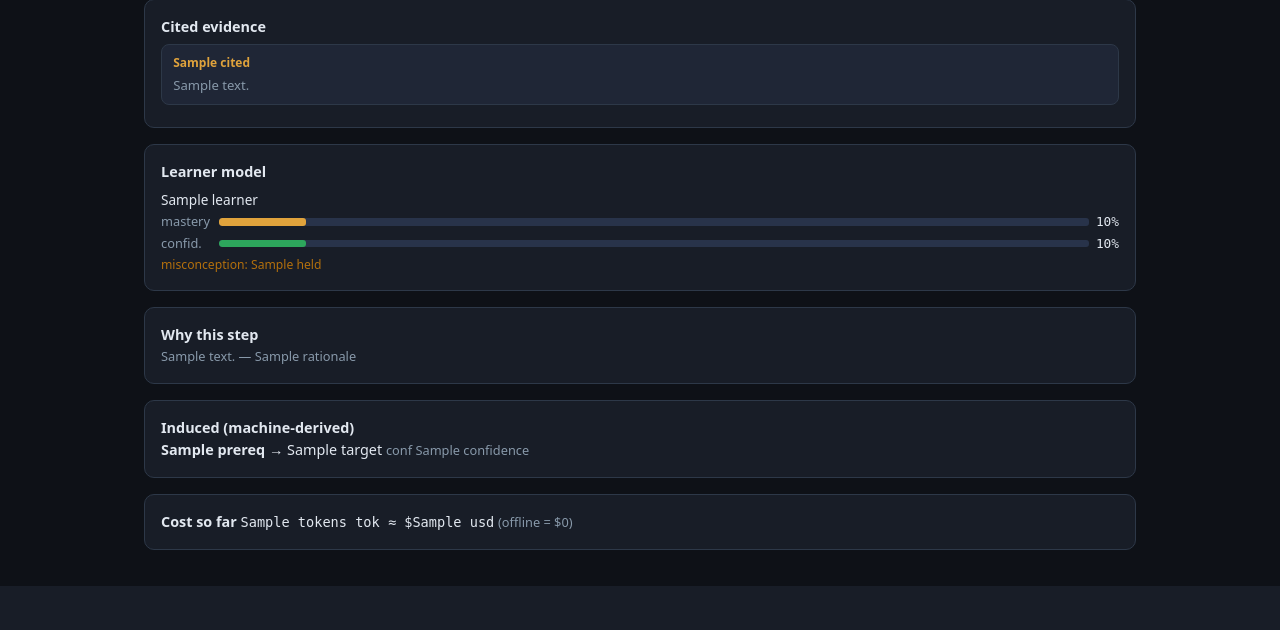
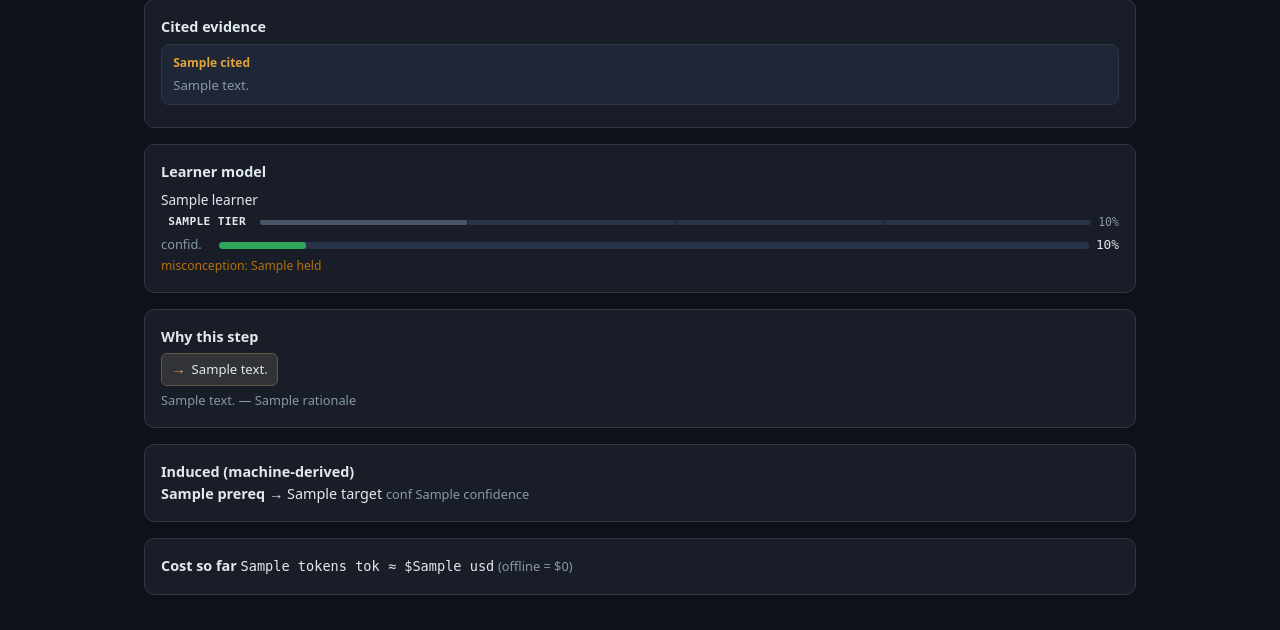
Before and after one commit to The-Architect-3906/LitNavigator, a Python web app: template litnav/ui/templates/agent.html in a window 1280 px wide, after a click on "Glass box". Shown: the part 367-997 px from the top of the page. Before the commit the page ends 953 px from the top, so only its background shows below. Run offline with Jinja, Linux system fonts and the light colour scheme; the template is opened without the code that fills it: most values are stand-ins (such as "Sample title", 1, 10 or a date in 2020); some libraries are stand-ins or nearby versions.

Commit message:
feat(ui): named mastery tiers + plain-language why-this-next (B4)
- flow_meta.py: add mastery_tier() (Seen/Familiar/Solid/Mastered thresholds
  0/0.30/0.55/0.78), DECISION_SENTENCES map, and why_sentence() helper
- interactive.py: include tier key in learner[] presenter; include
  why_sentence in state events from _terminal_events()
- agent.html: replace single mastery bar with 4-segment tier meter + tier
  chip (amber=Familiar, green=Solid/Mastered, gray=Seen) + % mono subscript;
  add #why-human chip for plain-language sentence above raw detail token;
  JS updateGlass renders tier chip + meter dynamically on SSE state events

Co-Authored-By: Claude Sonnet 4.6 <noreply@anthropic.com>

```diff
--- a/litnav/ui/interactive.py
+++ b/litnav/ui/interactive.py
@@ -16,7 +16,7 @@ from litnav.nodes.retrieve import retrieve_node
 from litnav.recommend.recommend_next import recommend_next
 from litnav.storage import repo
 from litnav.ui.cost import session_cost
-from litnav.ui.flow_meta import meta_for
+from litnav.ui.flow_meta import meta_for, mastery_tier, why_sentence
 from litnav.ui.graph_svg import to_svg
 from litnav.ui.trace import concept_graph
 # Open-world cold-start (live mode): discover real sources → digest into a graph → teach.
@@ -185,7 +185,8 @@ class TutorSession:
         events.extend([
             {"type": "state", "route": cur["route"], "route_version": cur["route_version"],
              "learner": cur["learner"], "cited": cur["cited"], "decision": cur["decision"],
-             "rationale": cur["rationale"], "induced": cur["induced"], "intent": cur.get("intent"),
+             "rationale": cur["rationale"], "why_sentence": why_sentence(cur.get("decision")),
+             "induced": cur["induced"], "intent": cur.get("intent"),
              "graph": to_svg(concept_graph(self.conn, self.sid)),
              "cost": session_cost(self.conn, self.sid),
              "recommend": self._recommend()},
@@ -322,6 +323,7 @@ class TutorSession:
                 {"name": (self.conn.execute("SELECT name FROM concepts WHERE id=?", (cid,)).fetchone() or [None])[0],
                  "mastery": round(cs.get("mastery", 0.0), 3),
                  "confidence": round(cs.get("confidence", 0.0), 3),
+                 "tier": mastery_tier(round(cs.get("mastery", 0.0), 3)),
                  "held": cs.get("held_misconceptions", [])}
                 for cid, cs in (vals.get("learner_state") or {}).items()
                 if cs.get("n_observations")
--- a/litnav/ui/templates/agent.html
+++ b/litnav/ui/templates/agent.html
@@ -141,6 +141,25 @@
  .bar-row span:last-child{font-family:var(--mono);font-variant-numeric:tabular-nums}
  .learner-name{font-size:.85rem;font-weight:500;margin-top:.35rem}
  .misconception{font-size:.76rem;color:var(--warn);margin-top:.1rem}
+ /* ── Mastery tier chip + segmented meter ── */
+ .tier-row{display:flex;align-items:center;gap:.45rem;margin:.18rem 0}
+ .tier-chip{font-size:.7rem;font-weight:600;letter-spacing:.03em;text-transform:uppercase;
+   padding:.15rem .45rem;border-radius:4px;font-family:var(--mono);line-height:1.3}
+ .tier-seen{background:color-mix(in srgb,var(--idle) 20%,transparent);color:var(--idle)}
+ .tier-familiar{background:color-mix(in srgb,var(--accent) 15%,transparent);color:var(--accent)}
+ .tier-solid{background:color-mix(in srgb,var(--ok) 15%,transparent);color:var(--ok)}
+ .tier-mastered{background:color-mix(in srgb,var(--ok) 25%,transparent);color:var(--ok)}
+ .tier-pct{font-size:.72rem;color:var(--tx-secondary);font-family:var(--mono);font-variant-numeric:tabular-nums}
+ /* 4-segment tier meter */
+ .tier-meter{display:flex;height:.35rem;gap:.06rem;flex:1;border-radius:2px;overflow:hidden}
+ .tier-seg{flex:1;background:var(--s3);border-radius:1px;transition:background .4s}
+ /* ── Why-this-next chip ── */
+ .why-chip{display:inline-flex;align-items:center;gap:.35rem;
+   background:color-mix(in srgb,var(--accent) 10%,var(--s2));
+   border:1px solid color-mix(in srgb,var(--accent) 30%,var(--border));
+   border-radius:6px;padding:.28rem .6rem;font-size:.82rem;color:var(--tx-primary);margin:.3rem 0}
+ .why-chip-icon{color:var(--accent);font-size:.9rem}
+ .why-token{font-size:.72rem;color:var(--tx-secondary);font-family:var(--mono);margin-left:.3rem}
 
  /* ── Recommend-next card ── */
  .rec-item{display:flex;align-items:baseline;gap:.45rem;padding:.22rem 0;font-size:.84rem}
@@ -298,12 +317,20 @@
     <div class="card"><b>Learner model</b>
       <div id="learner">
         {% for c in learner %}
+        {% set mp = (c.mastery * 100)|round|int %}
+        {% set tier = c.tier or 'Seen' %}
+        {% set tier_cls = tier|lower %}
         <div>
           <div class="learner-name">{{ c.name }}</div>
-          <div class="bar-row">
-            <span class="bar-label">mastery</span>
-            <div class="bar-bg"><div class="bar-fill bar-m" style="width:{{ (c.mastery * 100)|round|int }}%"></div></div>
-            <span>{{ (c.mastery * 100)|round|int }}%</span>
+          <div class="tier-row">
+            <span class="tier-chip tier-{{ tier_cls }}">{{ tier }}</span>
+            <div class="tier-meter">
+              <div class="tier-seg" style="background:{% if mp >= 1 %}var(--idle){% else %}var(--s3){% endif %}"></div>
+              <div class="tier-seg" style="background:{% if mp >= 30 %}var(--accent){% else %}var(--s3){% endif %}"></div>
+              <div class="tier-seg" style="background:{% if mp >= 55 %}var(--ok){% else %}var(--s3){% endif %}"></div>
+              <div class="tier-seg" style="background:{% if mp >= 78 %}var(--ok){% else %}var(--s3){% endif %}"></div>
+            </div>
+            <span class="tier-pct">{{ mp }}%</span>
           </div>
           <div class="bar-row">
             <span class="bar-label">confid.</span>
@@ -315,6 +342,9 @@
           {% endif %}
         </div>
         {% endfor %}
+        {% if not learner %}
+        <span class="mut">Mastery builds after your first answer</span>
+        {% endif %}
       </div>
     </div>
 
@@ -327,6 +357,7 @@
     <!-- Decision rationale -->
     <div class="card" id="why" {% if not rationale %}style="display:none"{% endif %}>
       <b>Why this step</b>
+      <div id="why-human">{% if decision %}<span class="why-chip"><span class="why-chip-icon">→</span>{{ decision }}</span>{% endif %}</div>
       <div class="mut" id="why-text">{{ decision or '' }}{% if decision %} — {% endif %}{{ rationale }}</div>
     </div>
 
@@ -522,27 +553,44 @@ function updateGlass(e){
       }).join('')
     : '<span class="mut">–</span>';
 
-  // ── Learner model with visual bars ──
-  document.getElementById('learner').innerHTML=(e.learner||[]).map(c=>{
+  // ── Learner model with tier meter ──
+  const learnerItems = e.learner || [];
+  document.getElementById('learner').innerHTML = learnerItems.length
+    ? learnerItems.map(c=>{
         const mp = Math.round((c.mastery||0)*100);
         const cp = Math.round((c.confidence||0)*100);
         const held = (c.held||[]);
+        const tier = c.tier || 'Seen';
+        const tierCls = tier.toLowerCase();
+        const seg = (th) => '<div class="tier-seg" style="background:'+(mp>=th?'var(--'+(th>=78?'ok':th>=55?'ok':th>=30?'accent':'idle')+')':'var(--s3)')+'"></div>';
         return '<div>'
           + '<div class="learner-name">'+esc(c.name)+'</div>'
-      + '<div class="bar-row"><span class="bar-label">mastery</span>'
-      +   '<div class="bar-bg"><div class="bar-fill bar-m" style="width:'+mp+'%"></div></div>'
-      +   '<span>'+mp+'%</span></div>'
+          + '<div class="tier-row">'
+          + '<span class="tier-chip tier-'+tierCls+'">'+esc(tier)+'</span>'
+          + '<div class="tier-meter">'+seg(1)+seg(30)+seg(55)+seg(78)+'</div>'
+          + '<span class="tier-pct">'+mp+'%</span>'
+          + '</div>'
           + '<div class="bar-row"><span class="bar-label">confid.</span>'
           +   '<div class="bar-bg"><div class="bar-fill bar-c" style="width:'+cp+'%"></div></div>'
           +   '<span>'+cp+'%</span></div>'
           + (held.length ? '<div class="misconception">misconception: '+held.map(esc).join(', ')+'</div>' : '')
           + '</div>';
-  }).join('') || '<span class="mut">–</span>';
+      }).join('')
+    : '<span class="mut">Mastery builds after your first answer</span>';
 
-  // ── Decision rationale ──
+  // ── Decision rationale + why-sentence chip ──
   if(e.rationale){
     document.getElementById('why').style.display='';
     document.getElementById('why-text').textContent=(e.decision||'')+' — '+e.rationale;
+    // Plain-language "why" chip — shows the human sentence; raw token stays above
+    const whySentence = e.why_sentence || null;
+    const whyHuman = document.getElementById('why-human');
+    if(whyHuman){
+      whyHuman.innerHTML = whySentence
+        ? '<span class="why-chip"><span class="why-chip-icon">→</span>'+esc(whySentence)
+          +(e.decision ? '<span class="why-token">'+esc(e.decision)+'</span>' : '')+'</span>'
+        : (e.decision ? '<span class="why-chip"><span class="why-chip-icon">→</span>'+esc(e.decision)+'</span>' : '');
+    }
   }
 
   // ── Induced panel (SSE update) ──
```
Also changed, not shown: litnav/ui/flow_meta.py (+34 -0 lines). Lines whose indentation alone changed are shown as unchanged.
